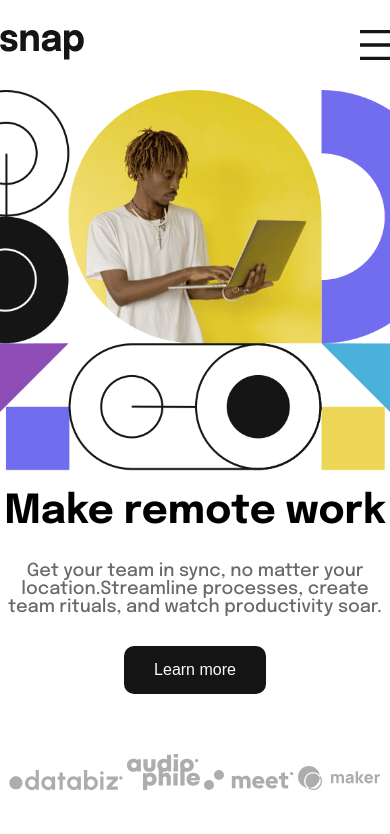
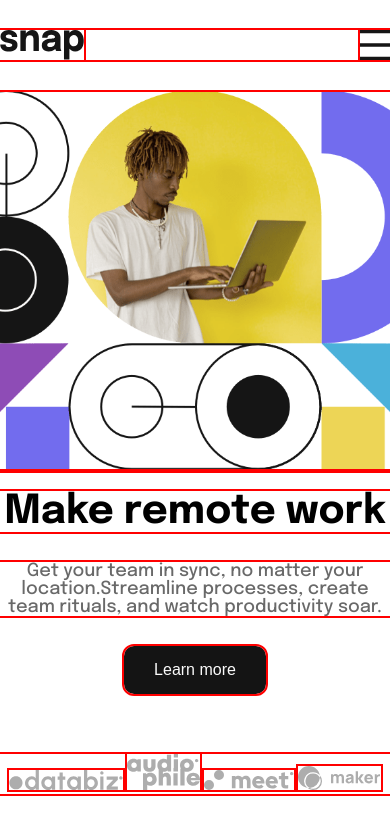
Before and after one commit to BhArgAvNaiD/intro-section, a plain HTML site: page index.html in a window 390 px wide. Shown: the top 834 px of the page. Drawn offline with Linux system fonts and the light colour scheme.

Commit message:
Change in css

```diff
--- a/index.html
+++ b/index.html
@@ -90,7 +90,7 @@
         <p class="m-t"> Get your team in sync, no matter your location.Streamline processes,
           create team rituals, and watch productivity soar.</p>
         <button class="btn m-t">Learn more</button>
-        <div class="c-m-t">
+        <div class="c-m-t gap">
           <img src="./images/client-databiz.svg" alt="a">
           <img src="./images/client-audiophile.svg" alt="b">
           <img src="./images/client-meet.svg" alt="c">
--- a/res.css
+++ b/res.css
@@ -7,13 +7,18 @@
     }
     .container-1{
         max-width: 100%;
-        width:400px;
+        width:450px;
         margin:0 auto;
     }
     .container-2{
         max-width:100%;
-        width:400px;
+        width:440px;
         margin:0 auto;
+    }
+
+    header{
+        position:sticky;
+        top:0;
     }
     .flex-r{
         flex-direction: column-reverse;
--- a/style.css
+++ b/style.css
@@ -2,6 +2,7 @@
 *{
     margin:0;
     padding:0;
+    outline:2px solid red;
 }
 
 :root{
```
